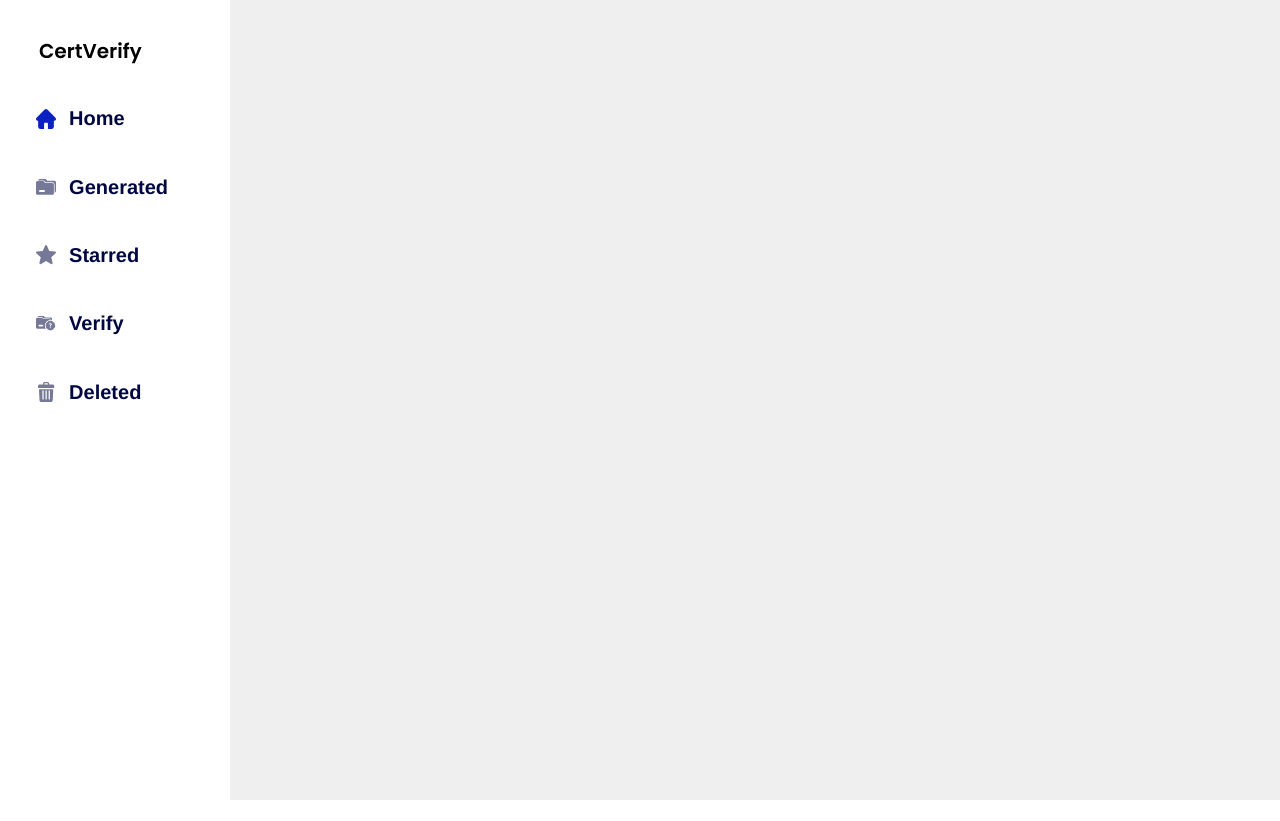
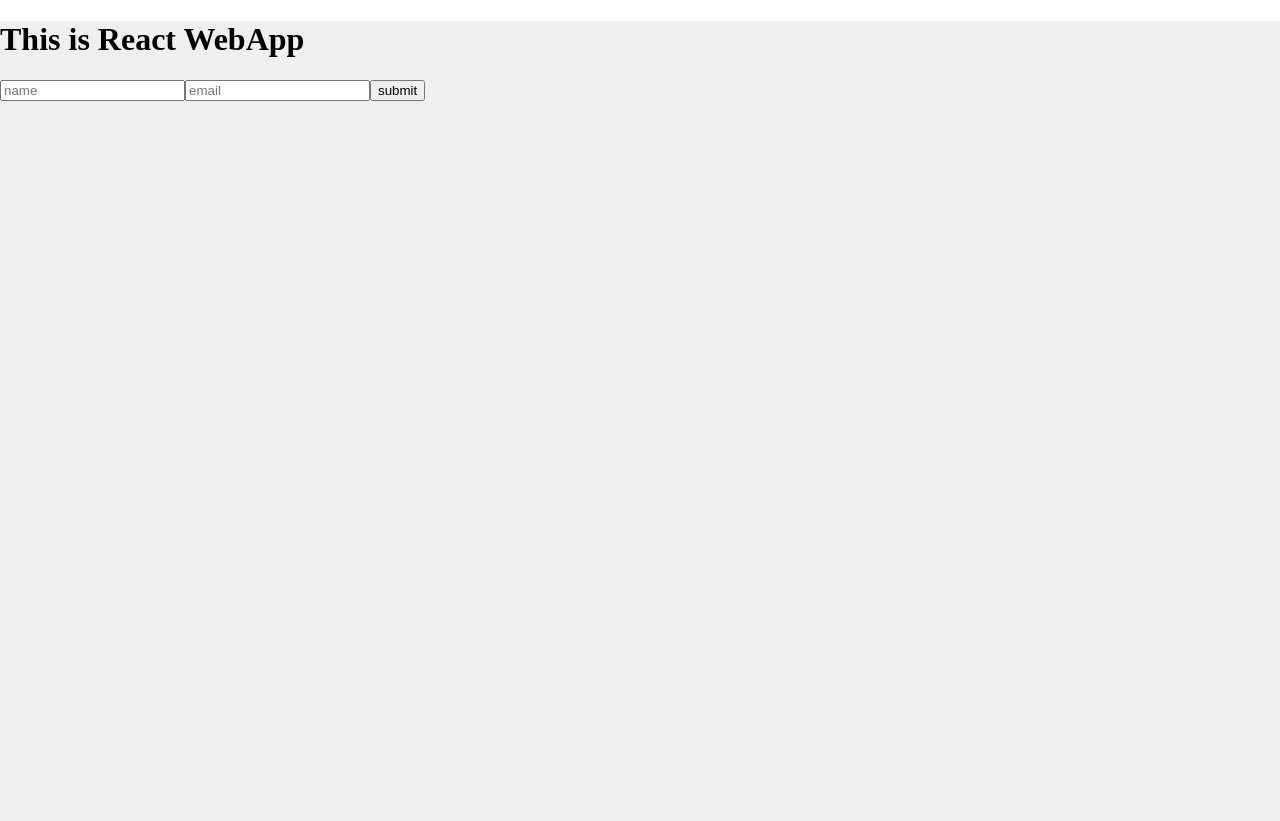
Before and after one commit to CertVerify/CertVerify, a React (Create React App) app: page / in a window 1280 px wide. Before the commit the page ends 800 px from the top, so only its background shows below. Built offline with nearby package versions, Linux system fonts and the light colour scheme.

Commit message:
register added

```diff
--- a/src/App.js
+++ b/src/App.js
@@ -9,15 +9,17 @@ import {
   Routes,
   Route,
 } from "react-router-dom";
+import Register from './Components/register';
 
 function App() {
   return (
     <div className="App">
         <Routes>
-          <Route path="/" element = {<Sidebar />}  />
+          <Route path="/" element = {<Register />}  />
           <Route path="/Admin" element = {<Home_Admin />}  />
           <Route path="/Admin_Connected" element = {<Home_Admin_1 />}  />
           <Route path="/Create_Certificate" element = {<CreateCertficate />}  />
+
         </Routes>
     </div>
   );
--- /dev/null
+++ b/src/Components/register.js
@@ -0,0 +1,38 @@
+import { useState } from "react";
+
+export default function Register(){
+    const [name, setName] = useState("");
+    const [email, setEmail] = useState("");
+    const handleOnSubmit = async (e) => {
+        e.preventDefault();
+        let result = await fetch(
+        'http://localhost:5000/register', {
+            method: "post",
+            body: JSON.stringify({ name, email }),
+            headers: {
+                'Content-Type': 'application/json'
+            }
+        })
+        result = await result.json();
+        console.warn(result);
+        if (result) {
+            alert("Data saved succesfully");
+            setEmail("");
+            setName("");
+        }
+    }
+    return (
+        <>
+            <h1>This is React WebApp </h1>
+            <form action="">
+                <input type="text" placeholder="name"
+                value={name} onChange={(e) => setName(e.target.value)} />
+                <input type="email" placeholder="email"
+                value={email} onChange={(e) => setEmail(e.target.value)} />
+                <button type="submit"
+                onClick={handleOnSubmit}>submit</button>
+            </form>
+
+        </>
+    );
+}
```
